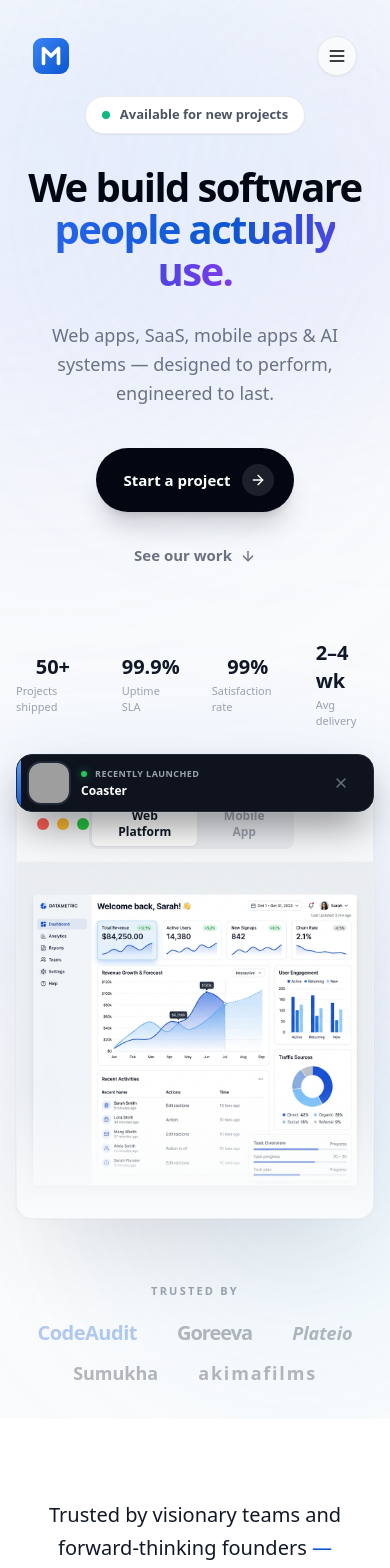
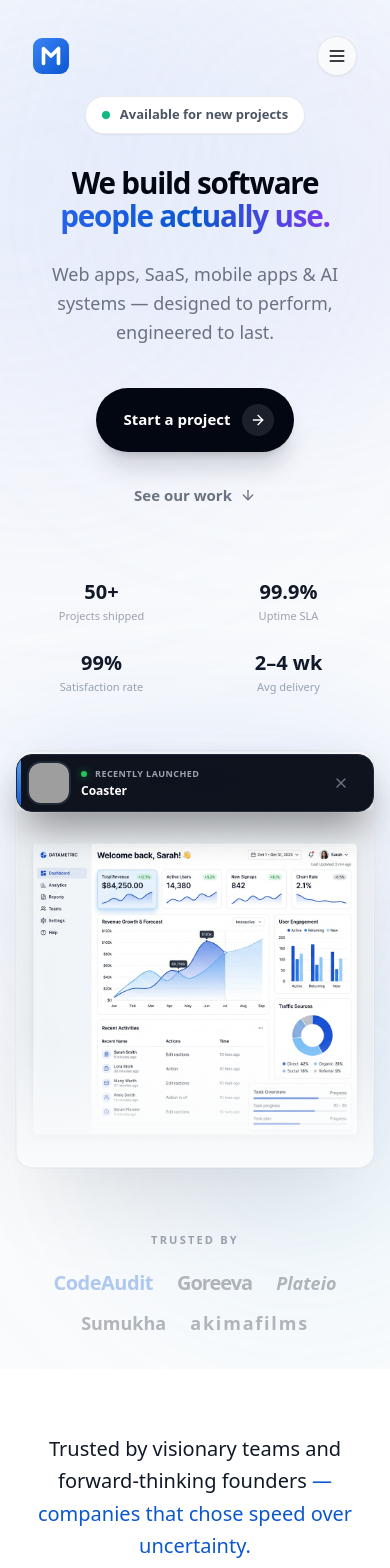
Before and after one commit to kabeerx9/monk-studio, a Next.js app: page / in a window 390 px wide. Shown: the top 1568 px of the page. Built offline with nearby package versions, Linux system fonts and the light colour scheme; grey boxes are pictures that could not be loaded.

Commit message:
mobile fix

```diff
--- a/app/contact/page.tsx
+++ b/app/contact/page.tsx
@@ -15,12 +15,12 @@ export default function ContactPage() {
   };
 
   return (
-    <main className="min-h-screen bg-white text-gray-900 font-sans selection:bg-[#0B57D0] selection:text-white">
+    <main className="min-h-screen bg-white text-gray-900 font-sans selection:bg-[#0B57D0] selection:text-white overflow-x-hidden">
       <Navbar />
 
       <div className="relative pt-32 pb-24 px-4 md:px-6 max-w-7xl mx-auto min-h-[90vh] flex items-center">
         {/* Background Gradients */}
-        <div className="absolute top-0 left-1/2 -translate-x-1/2 w-[800px] h-[500px] bg-blue-600/10 blur-[120px] rounded-full pointer-events-none"></div>
+        <div className="absolute top-0 left-1/2 -translate-x-1/2 w-[min(800px,100%)] h-[500px] bg-blue-600/10 blur-[120px] rounded-full pointer-events-none"></div>
 
         <div className="flex flex-col lg:flex-row gap-16 lg:gap-24 w-full relative z-10">
 
@@ -70,7 +70,7 @@ export default function ContactPage() {
             transition={{ duration: 0.8, delay: 0.2 }}
             className="w-full lg:w-7/12"
           >
-            <div className="bg-white border border-gray-200 rounded-[2rem] p-8 md:p-12 shadow-xl relative overflow-hidden">
+            <div className="bg-white border border-gray-200 rounded-[2rem] p-5 sm:p-8 md:p-12 shadow-xl relative overflow-hidden">
               <div className="absolute top-0 right-0 w-64 h-64 bg-blue-600/5 blur-[80px] rounded-full pointer-events-none"></div>
 
               {formState === "success" ? (
--- a/app/globals.css
+++ b/app/globals.css
@@ -5,6 +5,7 @@
 @layer base {
   html {
     scroll-behavior: smooth;
+    overflow-x: hidden;
   }
 
   :root {
@@ -75,7 +76,7 @@
     @apply border-border !scroll-smooth;
   }
   body {
-    @apply bg-background text-foreground;
+    @apply bg-background text-foreground overflow-x-hidden max-w-full;
   }
   button {
     @apply active:outline-none;
--- a/app/page.tsx
+++ b/app/page.tsx
@@ -14,7 +14,7 @@ import RecentSitesPopup from "@/components/RecentSitesPopup";
 
 export default function RedesignedLandingPage() {
   return (
-    <main className="min-h-screen bg-white text-gray-900 font-sans selection:bg-[#0B57D0] selection:text-white">
+    <main className="min-h-screen bg-white text-gray-900 font-sans selection:bg-[#0B57D0] selection:text-white overflow-x-hidden">
       <Navbar />
 
       <div className="relative">
--- a/app/process/page.tsx
+++ b/app/process/page.tsx
@@ -48,7 +48,7 @@ export default function ProcessPage() {
 
       {/* Hero Section */}
       <div className="relative pt-40 pb-20 px-4 md:px-6 max-w-5xl mx-auto text-center">
-        <div className="absolute top-0 left-1/2 -translate-x-1/2 w-[800px] h-[500px] bg-blue-600/10 blur-[120px] rounded-full pointer-events-none"></div>
+        <div className="absolute top-0 left-1/2 -translate-x-1/2 w-[min(800px,100%)] h-[500px] bg-blue-600/10 blur-[120px] rounded-full pointer-events-none"></div>
 
         <motion.div
           initial={{ opacity: 0, y: 20 }}
--- a/components/HeroSection.tsx
+++ b/components/HeroSection.tsx
@@ -114,7 +114,7 @@ const HeroSection = () => {
             initial={{ opacity: 0, y: 24 }}
             animate={{ opacity: 1, y: 0 }}
             transition={{ duration: 0.7, delay: 0.1 }}
-            className="text-[2.5rem] sm:text-6xl md:text-7xl lg:text-[5.25rem] font-extrabold tracking-[-0.04em] text-gray-950 leading-[1.06] mb-7"
+            className="text-[1.85rem] min-[400px]:text-[2.15rem] sm:text-6xl md:text-7xl lg:text-[5.25rem] font-extrabold tracking-[-0.04em] text-gray-950 leading-[1.12] mb-7 px-1"
           >
             We build software
             <br />
@@ -143,7 +143,7 @@ const HeroSection = () => {
           >
             <Link
               href="/contact"
-              className="group flex items-center gap-3 bg-gray-950 text-white pl-7 pr-5 py-4 rounded-full text-[15px] font-semibold hover:bg-gray-800 transition-all duration-200 shadow-xl shadow-gray-950/15 hover:shadow-2xl hover:shadow-gray-950/20 hover:-translate-y-0.5"
+              className="group flex items-center justify-center gap-3 bg-gray-950 text-white pl-7 pr-5 py-4 rounded-full text-[15px] font-semibold hover:bg-gray-800 transition-all duration-200 shadow-xl shadow-gray-950/15 hover:shadow-2xl hover:shadow-gray-950/20 hover:-translate-y-0.5"
             >
               Start a project
               <span className="flex items-center justify-center w-8 h-8 rounded-full bg-white/10 group-hover:bg-white/20 transition-all">
@@ -165,7 +165,7 @@ const HeroSection = () => {
           initial={{ opacity: 0, y: 16 }}
           animate={{ opacity: 1, y: 0 }}
           transition={{ duration: 0.6, delay: 0.45 }}
-          className="flex items-center justify-center gap-8 md:gap-14 mb-14 md:mb-16"
+          className="grid grid-cols-2 sm:flex sm:flex-wrap sm:items-center sm:justify-center gap-y-6 gap-x-4 sm:gap-8 md:gap-14 mb-14 md:mb-16 max-w-sm sm:max-w-none mx-auto"
         >
           {[
             { value: `${projects}+`, label: "Projects shipped" },
@@ -173,7 +173,7 @@ const HeroSection = () => {
             { value: `${satisfaction}%`, label: "Satisfaction rate" },
             { value: "2–4 wk", label: "Avg delivery" },
           ].map((stat, i) => (
-            <div key={i} className="flex flex-col items-center">
+            <div key={i} className="flex flex-col items-center text-center min-w-0">
               <span className="text-xl md:text-2xl font-extrabold text-gray-900 tabular-nums">
                 {stat.value}
               </span>
@@ -203,20 +203,20 @@ const HeroSection = () => {
             className="relative rounded-2xl md:rounded-[1.25rem] overflow-hidden border border-gray-200/60 bg-white shadow-[0_50px_100px_-30px_rgba(0,0,0,0.12),0_0_0_1px_rgba(0,0,0,0.02)]"
           >
             {/* Browser chrome */}
-            <div className="flex items-center justify-between px-5 py-3 border-b border-gray-100 bg-[#F7F8FA]">
-              <div className="flex items-center gap-2">
+            <div className="flex items-center justify-center md:justify-between px-3 md:px-5 py-3 border-b border-gray-100 bg-[#F7F8FA]">
+              <div className="hidden md:flex items-center gap-2">
                 <span className="w-3 h-3 rounded-full bg-[#FF5F57]" />
                 <span className="w-3 h-3 rounded-full bg-[#FEBC2E]" />
                 <span className="w-3 h-3 rounded-full bg-[#28C840]" />
               </div>
 
               {/* Tab switcher */}
-              <div className="flex items-center bg-gray-200/60 rounded-lg p-[3px]">
+              <div className="flex items-center bg-gray-200/60 rounded-lg p-[3px] max-w-full">
                 {(["dashboard", "mobile"] as const).map((tab) => (
                   <button
                     key={tab}
                     onClick={() => setActivePreview(tab)}
-                    className={`relative px-5 py-1.5 rounded-md text-xs font-semibold transition-all duration-300 ${
+                    className={`relative px-3 sm:px-5 py-1.5 rounded-md text-xs font-semibold transition-all duration-300 ${
                       activePreview === tab
                         ? "text-gray-900"
                         : "text-gray-400 hover:text-gray-600"
@@ -230,13 +230,23 @@ const HeroSection = () => {
                       />
                     )}
                     <span className="relative z-10">
-                      {tab === "dashboard" ? "Web Platform" : "Mobile App"}
+                      {tab === "dashboard" ? (
+                        <>
+                          <span className="sm:hidden">Web</span>
+                          <span className="hidden sm:inline">Web Platform</span>
+                        </>
+                      ) : (
+                        <>
+                          <span className="sm:hidden">Mobile</span>
+                          <span className="hidden sm:inline">Mobile App</span>
+                        </>
+                      )}
                     </span>
                   </button>
                 ))}
               </div>
 
-              <div className="w-[68px]" />
+              <div className="hidden md:block w-[68px]" />
             </div>
 
             {/* Screenshot area */}
@@ -284,7 +294,7 @@ const HeroSection = () => {
           <p className="text-[11px] font-semibold text-gray-400 uppercase tracking-[0.2em] mb-5">
             Trusted by
           </p>
-          <div className="flex flex-wrap justify-center items-center gap-x-10 md:gap-x-14 gap-y-3 opacity-30 hover:opacity-50 transition-opacity duration-700">
+          <div className="flex flex-wrap justify-center items-center gap-x-6 md:gap-x-14 gap-y-3 opacity-30 hover:opacity-50 transition-opacity duration-700 px-2">
             <span className="text-xl font-extrabold tracking-tight text-[#0B57D0]">CodeAudit</span>
             <span className="text-xl font-bold tracking-tighter text-gray-900">Goreeva</span>
             <span className="text-lg font-black italic text-gray-900">Plateio</span>
--- a/components/Navbar.tsx
+++ b/components/Navbar.tsx
@@ -26,7 +26,7 @@ const Navbar = () => {
           isScrolled ? "py-3" : "py-6"
         }`}
       >
-        <div className="container mx-auto px-4 max-w-7xl">
+        <div className="container mx-auto px-4 max-w-7xl w-full">
           <div
             className={`relative mx-auto flex items-center justify-between transition-all duration-500 ease-out rounded-full h-16 px-4 ${
               isScrolled
--- a/components/SocialProof.tsx
+++ b/components/SocialProof.tsx
@@ -2,14 +2,14 @@ import React from "react";
 
 const SocialProof = () => {
   return (
-    <section className="py-20 px-6 max-w-5xl mx-auto flex flex-col items-center text-center">
+    <section className="py-16 md:py-20 px-4 md:px-6 max-w-5xl mx-auto flex flex-col items-center text-center w-full">
       <h2 className="text-xl md:text-2xl font-medium text-gray-900 max-w-3xl leading-relaxed mb-12">
         Trusted by visionary teams and forward-thinking founders
         <span className="text-[#0B57D0]"> — companies that chose speed over uncertainty.</span>
       </h2>
 
       {/* Client Names based on actual projects */}
-      <div className="flex flex-wrap justify-center items-center gap-8 md:gap-16 opacity-50 grayscale hover:grayscale-0 transition-all duration-500 mb-12">
+      <div className="flex flex-wrap justify-center items-center gap-6 md:gap-16 opacity-50 grayscale hover:grayscale-0 transition-all duration-500 mb-12 px-2">
         <span className="text-2xl font-extrabold tracking-tight text-[#0B57D0]">CodeAudit</span>
         <span className="text-2xl font-bold tracking-tighter">Goreeva</span>
         <span className="text-xl font-bold tracking-widest lowercase">akimafilms</span>
```
Also changed, not shown: components/FAQ.tsx (+4 -4 lines), components/Footer.tsx (+8 -8 lines), components/TechStack.tsx (+5 -5 lines), components/Testimonials.tsx (+4 -4 lines).
